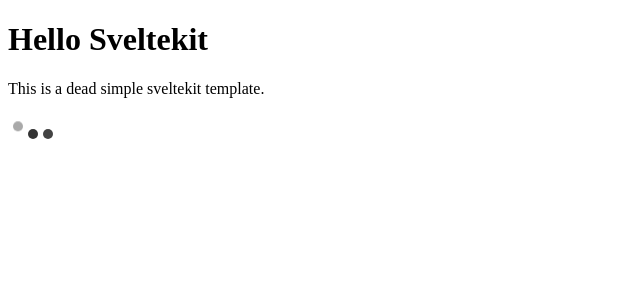
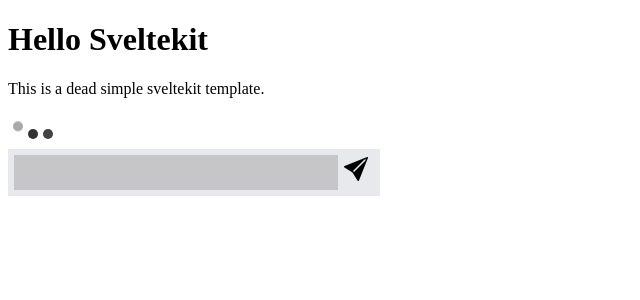
Before and after one commit to trbittner/recipe-chat-bot, a SvelteKit app: page / in a window 1280 px wide. Shown: the top 300 px of the page, without its empty margins (0-640 px from the left). Built offline with nearby package versions, Linux system fonts and the light colour scheme.

Commit message:
First iteration of a text box for chat.

```diff
--- a/src/app.html
+++ b/src/app.html
@@ -1,6 +1,7 @@
 <!DOCTYPE html>
 <html lang="en">
 	<head>
+    <link rel="stylesheet" href="https://cdn.jsdelivr.net/npm/bootstrap-icons@1.10.4/font/bootstrap-icons.css">
 		<meta charset="utf-8" />
 		<meta name="viewport" content="width=device-width" />
 		%sveltekit.head%
--- /dev/null
+++ b/src/lib/TextBox.svelte
@@ -0,0 +1,40 @@
+<div id="form">
+  <div
+    id="message"
+    placeholder="Type your message here"
+    rows="1"
+    contenteditable
+  />
+  <div><button id="send" class="bi bi-send-fill" /></div>
+</div>
+
+<style>
+  /* A cellphone on the smaller side is 640px x 360px */
+  #form {
+    width: 360px;
+    display: grid;
+    grid-template-columns: 90% 1fr;
+    padding: 6px;
+    grid-template-rows: auto 1fr;
+    background: hsla(231, 10%, 90%, 0.8);
+  }
+
+  #message {
+    padding: 5px;
+    font-size: 1em;
+    background: rgba(0, 0, 0, 0.15);
+    color: rgba(0, 0, 0, 0.45);
+    min-height: 25px;
+    max-height: 25vh;
+    font-style: italic;
+    outline: none;
+    resize: none;
+  }
+
+  #send {
+    font-size: 1.5em;
+    width: 100%;
+    border: 0;
+    background: 0;
+  }
+</style>
--- a/src/routes/+page.svelte
+++ b/src/routes/+page.svelte
@@ -1,8 +1,10 @@
 <script>
   import BouncingDots from "$lib/BouncingDots.svelte";
+  import TextBox from "$lib/TextBox.svelte";
 </script>
 
 <h1>Hello Sveltekit</h1>
 <p>This is a dead simple sveltekit template.</p>
 
 <BouncingDots />
+<TextBox />
```
Also changed, not shown: 1 other file (tests, documents, lock files or other folders).
